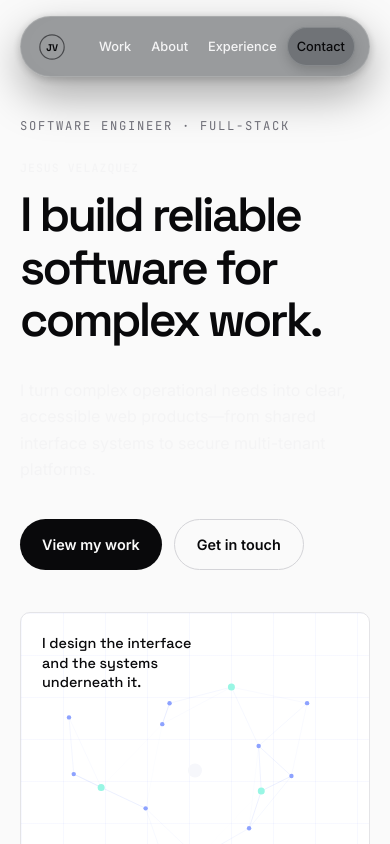
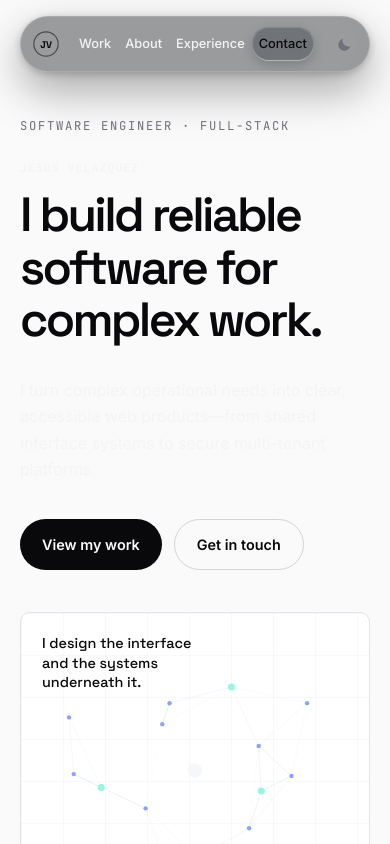
Before and after one commit to JesusVelaz/portfolio, a React (Vite) app: page / in a window 390 px wide. Shown: the top 844 px of the page. Built offline with nearby package versions, Linux system fonts and the light colour scheme.

Commit message:
Fix mobile layout: reduce nav gaps and link padding to fit theme toggle at 375px

```diff
--- a/src/components/Nav.module.css
+++ b/src/components/Nav.module.css
@@ -227,11 +227,15 @@
 }
 
 @media (max-width: 720px) {
+  .bar {
+    gap: 4px;
+    padding: 10px 8px 10px 12px;
+  }
   .links {
     gap: 0;
   }
   .link {
-    padding: 8px 9px;
+    padding: 5px 6px;
     font-size: 0.8rem;
   }
   .brand span {
```
